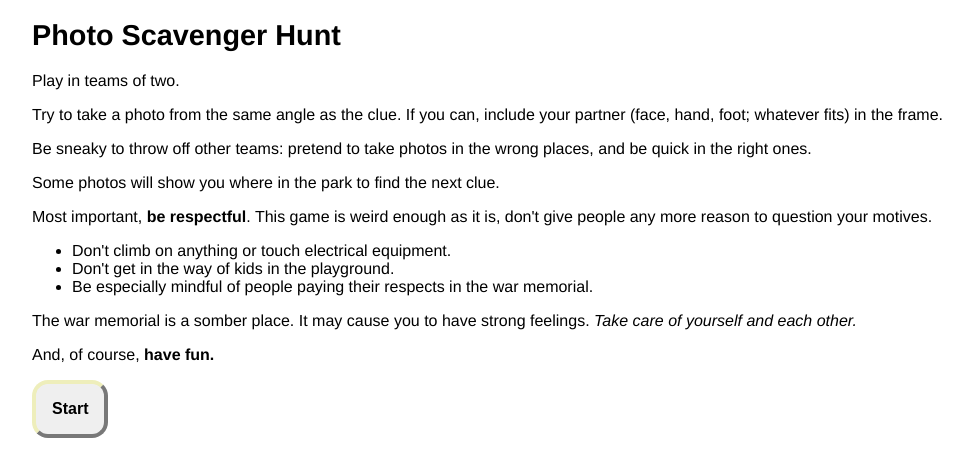
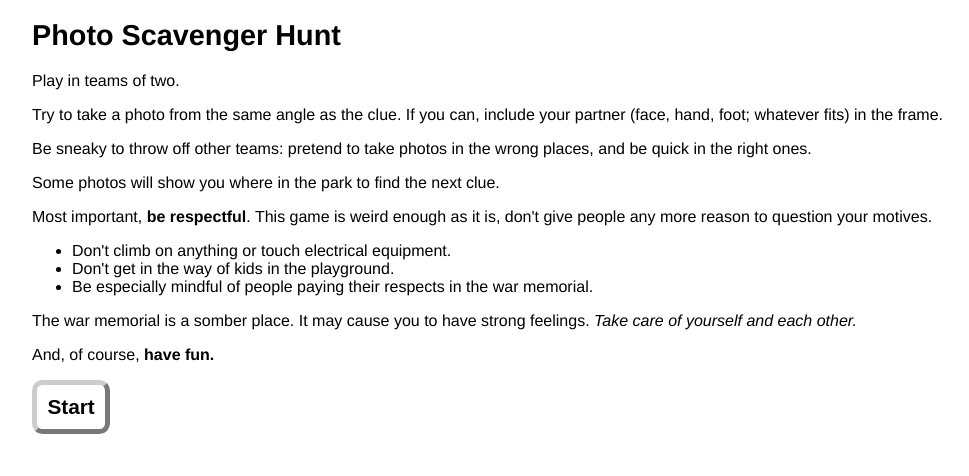
Before and after one commit to dleppik/photo-hunt, a Svelte app: page / in a window 1280 px wide. Shown: the top 476 px of the page, without its empty margins (0-969 px from the left). Built offline with nearby package versions, Linux system fonts and the light colour scheme.

Commit message:
Updated text and CSS for higher contrast.

```diff
--- a/src/App.svelte
+++ b/src/App.svelte
@@ -70,6 +70,5 @@
   {:else}
       <Done/>
       <SnapshotViewer photos={snapshots} />
-      <button on:click={startOver}>Start over</button>
   {/if}
 </main>
--- a/src/PhotoStepView.svelte
+++ b/src/PhotoStepView.svelte
@@ -30,8 +30,10 @@
 </p>
 
 {#if step.type === 'direction'}
+    <div class="overlay-banner">
+        Start Here
+    </div>
     <img class="clue" src={"./clues/"+step.src} alt="clue">
-    <p>Look for clues in this area</p>
     <button on:click={onFinish}>Ready</button>
 {:else}
     <VideoOverlay src={"./clues/"+step.src} onFinish={onFinish} addPhoto={addPhoto}/>
--- a/src/VideoOverlay.svelte
+++ b/src/VideoOverlay.svelte
@@ -10,8 +10,10 @@
     let videoWidth = 10
     let videoHeight = 10
     let videoStarted = false
+    let continueText = "Next"
 
     $: currentImageSrc = src
+    $: continueText = (currentImageSrc === src) ? "Continue w/o pic" : "Use Picture";
 
     function startAction() {
         active = !active
@@ -113,13 +115,13 @@
 
 {#if !active}
     {#if currentImageSrc === src}
-        <p>Use your own photo app to take the picture, or tap on the photo.</p>
+        <p class="clue"><b>Tap the photo</b> to take a picture.</p>
     {:else }
-        <p>Tap the photo if you want to reshoot.</p>
+        <p><b>Tap the photo if you want to reshoot.</b></p>
     {/if}
 {/if}
 {#if videoStarted}
     <button on:click={saveImage}>Take Picture</button>
 {:else }
-    <button on:click={handleDone}>Found it</button>
+    <button on:click={handleDone}>{continueText}</button>
 {/if}
--- a/src/app.css
+++ b/src/app.css
@@ -15,23 +15,50 @@ h1 {
   font-size: 1.8em;
 }
 
+.overlay-banner {
+  position: absolute;
+  z-index: 10;
+  left: 0;
+  width: 100%;
+  text-align: center;
+  top: 50%;
+
+  text-shadow: black 0 0 4px;
+  font-size: 64px;
+  font-weight: bolder;
+  animation-duration: 3s;
+  animation-name: zoom;
+  color: white;
+}
+
+@keyframes zoom {
+  from {
+    top: -64px;
+  }
+  to {
+    top: 50%;
+  }
+}
+
 .clue {
   display: block;
   width: 100%;
+  font-size: 1.2em;
 }
 
 button {
-  appearance: push-button;
-  font-size: 16px;
-  font-weight: bold;
-  padding: 1em;
-  border-radius: 1em;
-  border-width: 4px;
+  appearance: none;
+  font-size: 1.3em;
+  font-weight: bolder;
+  padding: 0.5em;
+  border-radius: 0.5em;
+  border-width: 5px;
 
-  border-top-color: #eeb;
-  border-left-color: #eeb;
+  border-top-color: #ccc;
+  border-left-color: #ccc;
   border-bottom-color: #ccc;
   border-right-color: #ccc;
+  background: white;
 }
 
 button:active {
```
